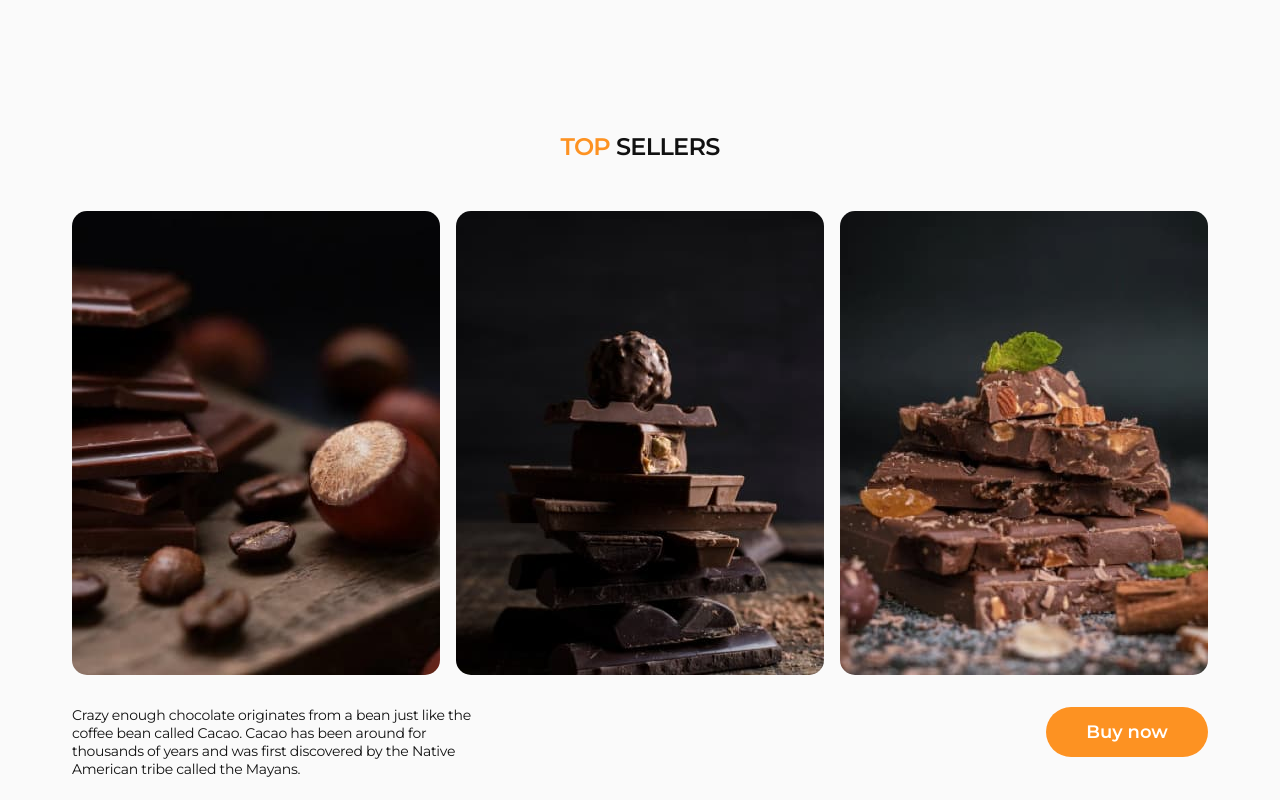
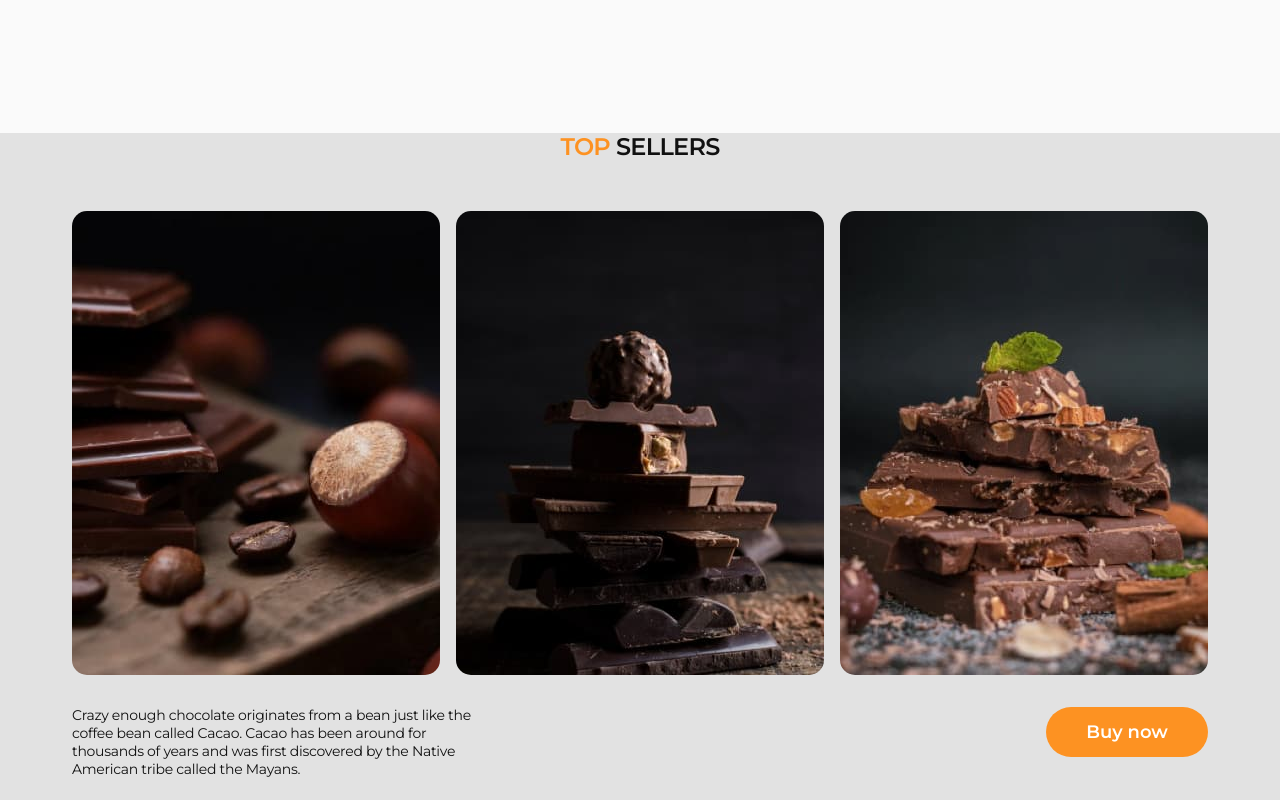
Before and after one commit to ant0nvasyliev/fson-84-project-group-10, a website built with Vite: page src/index.html in a window 1280 px wide. Shown: the part 900-1700 px from the top of the page. Built offline with nearby package versions, Linux system fonts and the light colour scheme.

Commit message:
Update top-sellers.css

```diff
--- a/src/css/top-sellers.css
+++ b/src/css/top-sellers.css
@@ -1,6 +1,6 @@
 .top-sellers {
 
-  background-color: #fafafa;
+
 }
 
 /* .top-sellers {
```
